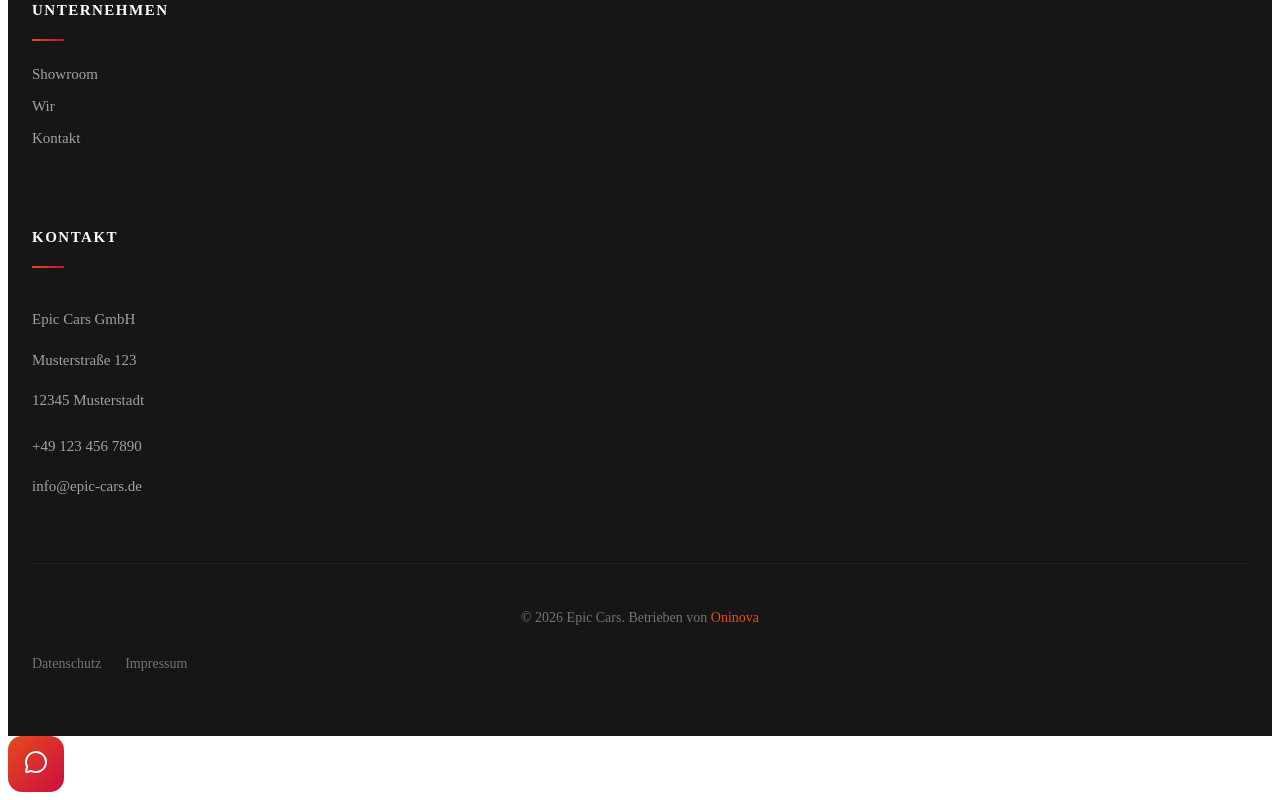
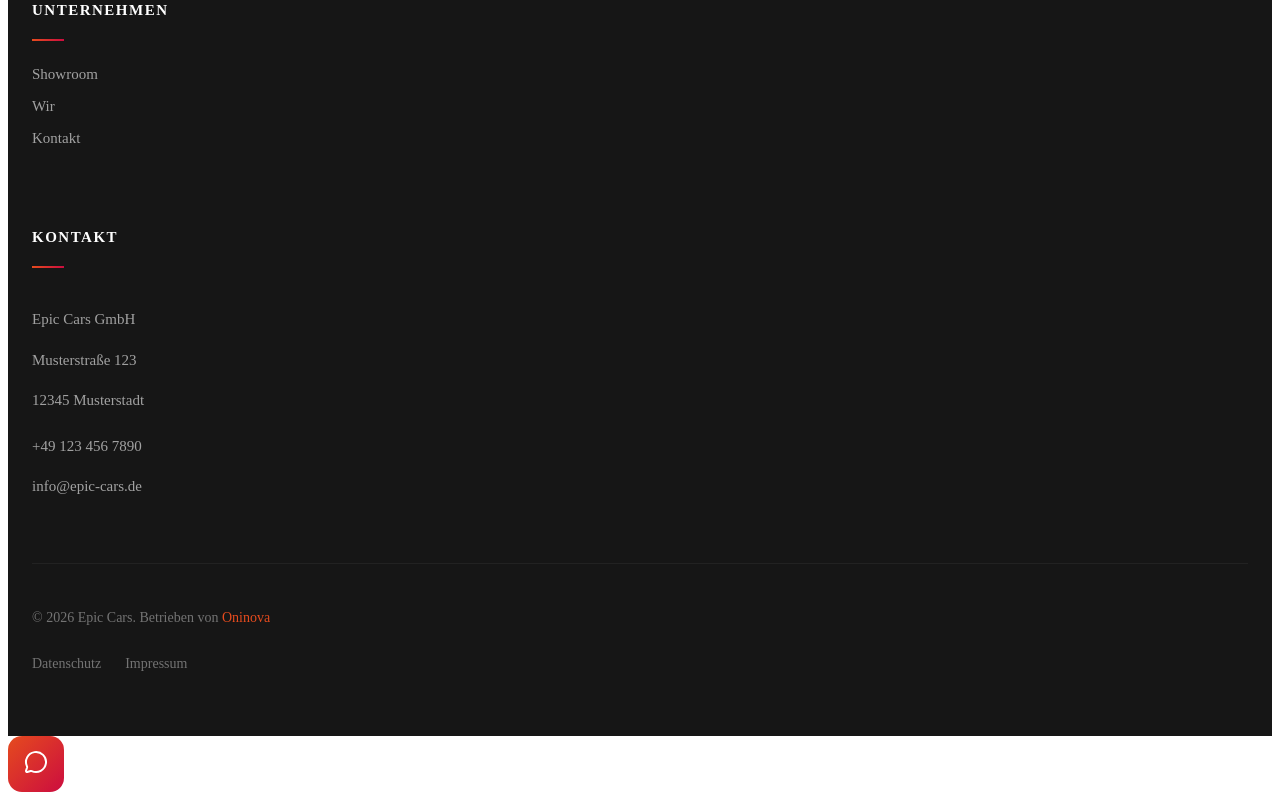
Before and after one commit to ardijancuri/german-cars-website, a React (Vite) app: page /scheibentoenung in a window 1280 px wide. Shown: the part 5764-6564 px from the top of the page. Built offline with nearby package versions, Linux system fonts and the light colour scheme; the HTML template or start-up script is replaced by a standard one.

Commit message:
footer text update

```diff
--- a/src/components/layout/Footer.jsx
+++ b/src/components/layout/Footer.jsx
@@ -308,8 +308,8 @@ export default function Footer() {
           }}
         >
           <p
-            style={{ color: 'rgba(255, 255, 255, 0.4)', fontSize: '14px', width: '100%', textAlign: 'center' }}
-            className="md:w-auto md:text-left"
+            style={{ color: 'rgba(255, 255, 255, 0.4)', fontSize: '14px', width: '100%' }}
+            className="md:w-auto"
           >
             &copy; {new Date().getFullYear()} Epic Cars. Betrieben von{' '}
             <a
```
